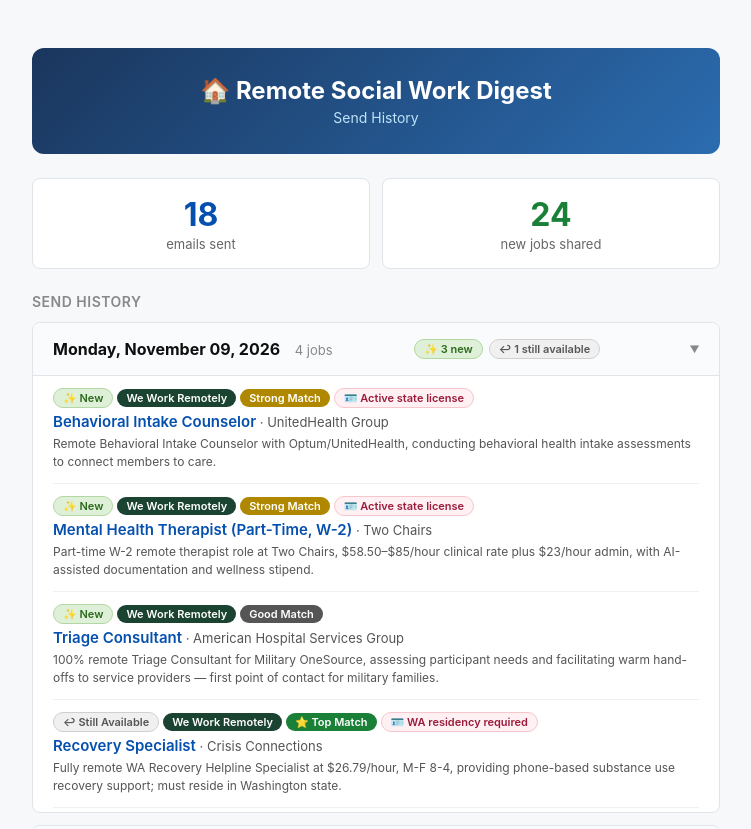
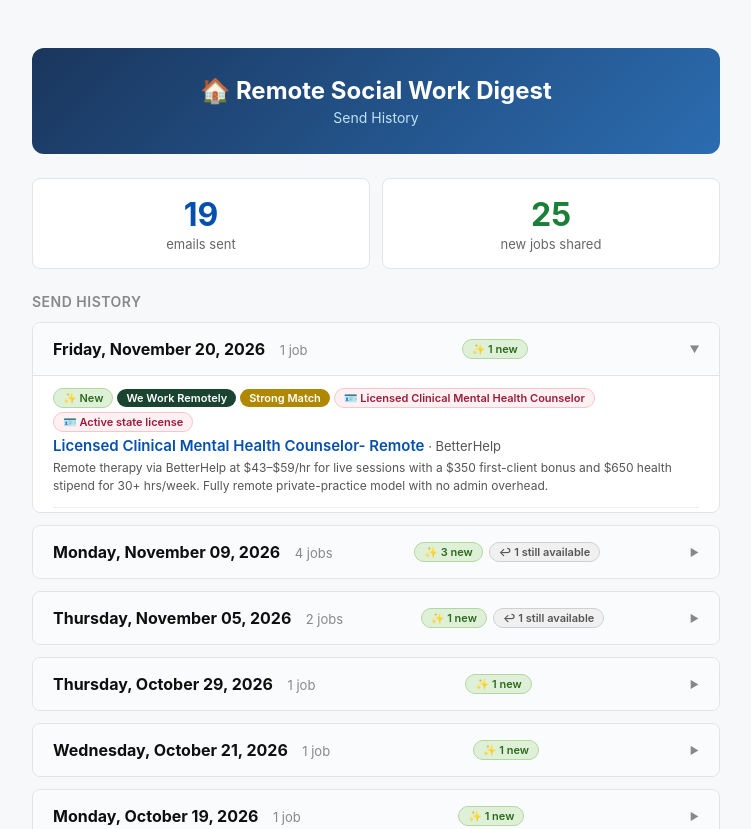
Before and after one commit to zachemw/job-board-agent, a plain HTML site: page docs/index.html in a window 1280 px wide. Shown: the top 829 px of the page, without its empty margins (264-1015 px from the left). Drawn offline with Linux system fonts and the light colour scheme.

Commit message:
chore: update digest history and dashboard [skip ci]

```diff
--- a/docs/index.html
+++ b/docs/index.html
@@ -43,12 +43,12 @@
   <div style="display:flex;gap:12px;margin-bottom:24px;flex-wrap:wrap">
     <div style="flex:1;min-width:140px;background:white;border:1px solid #e1e4e8;
                 border-radius:8px;padding:16px 20px;text-align:center">
-      <div style="font-size:32px;font-weight:700;color:#0550AE">18</div>
+      <div style="font-size:32px;font-weight:700;color:#0550AE">19</div>
       <div style="color:#666;font-size:13px;margin-top:2px">emails sent</div>
     </div>
     <div style="flex:1;min-width:140px;background:white;border:1px solid #e1e4e8;
                 border-radius:8px;padding:16px 20px;text-align:center">
-      <div style="font-size:32px;font-weight:700;color:#1a7f37">24</div>
+      <div style="font-size:32px;font-weight:700;color:#1a7f37">25</div>
       <div style="color:#666;font-size:13px;margin-top:2px">new jobs shared</div>
     </div>
   </div>
@@ -59,6 +59,33 @@
 
 
   <details open style="background:white;border:1px solid #e1e4e8;border-radius:8px;
+                              margin-bottom:12px;overflow:hidden">
+    <summary style="padding:16px 20px;cursor:pointer;list-style:none;
+                    display:flex;justify-content:space-between;align-items:center;
+                    user-select:none;background:#fafbfc">
+      <div>
+        <span style="font-weight:700;font-size:16px;color:#0f0f0f">Friday, November 20, 2026</span>
+        <span style="color:#888;font-size:13px;margin-left:10px">1 job</span>
+      </div>
+      <div style="display:flex;gap:6px;flex-wrap:wrap;justify-content:flex-end">
+        <span style="background:#dff0d8;color:#2d6a1e;border:1px solid #b2d7a0;padding:2px 9px;border-radius:12px;font-size:11px;font-weight:600;white-space:nowrap">✨ 1 new</span>
+      </div>
+    </summary>
+    <ul style="margin:0;padding:0 20px 4px 20px">
+
+    <li style="padding:12px 0;border-bottom:1px solid #f0f0f0;list-style:none">
+      <div style="display:flex;flex-wrap:wrap;gap:4px;align-items:center;margin-bottom:4px">
+        <span style="background:#dff0d8;color:#2d6a1e;border:1px solid #b2d7a0;padding:2px 9px;border-radius:12px;font-size:11px;font-weight:600;white-space:nowrap">✨ New</span>
+        <span style="background:#1B4332;color:white;padding:2px 9px;border-radius:12px;font-size:11px;font-weight:600;white-space:nowrap">We Work Remotely</span>
+        <span style="background:#b08800;color:white;padding:2px 9px;border-radius:12px;font-size:11px;font-weight:600;white-space:nowrap">Strong Match</span>
+        <span style="background:#fff0f3;color:#9b1c3a;border:1px solid #f5c6cb;padding:2px 9px;border-radius:12px;font-size:11px;font-weight:600;white-space:nowrap">🪪 Licensed Clinical Mental Health Counselor</span> <span style="background:#fff0f3;color:#9b1c3a;border:1px solid #f5c6cb;padding:2px 9px;border-radius:12px;font-size:11px;font-weight:600;white-space:nowrap">🪪 Active state license</span>
+      </div>
+      <div style="font-size:15px"><a href="https://weworkremotely.com/remote-jobs/betterhelp-licensed-clinical-mental-health-counselor-remote-1" target="_blank" rel="noopener" style="color:#0550AE;text-decoration:none;font-weight:600">Licensed Clinical Mental Health Counselor- Remote</a><span style="color:#555;font-size:13px"> &middot; BetterHelp</span></div>
+      <div style="color:#555;font-size:12px;margin-top:4px;line-height:1.5">Remote therapy via BetterHelp at $43–$59/hr for live sessions with a $350 first-client bonus and $650 health stipend for 30+ hrs/week. Fully remote private-practice model with no admin overhead.</div>
+    </li>
+    </ul>
+  </details>
+  <details style="background:white;border:1px solid #e1e4e8;border-radius:8px;
                               margin-bottom:12px;overflow:hidden">
     <summary style="padding:16px 20px;cursor:pointer;list-style:none;
                     display:flex;justify-content:space-between;align-items:center;
@@ -629,7 +656,7 @@
   <div style="text-align:center;padding:20px 0;margin-top:8px;
               border-top:1px solid #e1e4e8">
     <p style="margin:0;color:#aaa;font-size:11px">
-      Generated 2026-11-19 21:01 UTC
+      Generated 2026-11-20 20:48 UTC
     </p>
   </div>
 
--- a/sent_jobs.json
+++ b/sent_jobs.json
@@ -9,6 +9,7 @@
     "usajobs:CBSZ-13109326-27-AV": "2026-11-05",
     "wwr:https://weworkremotely.com/remote-jobs/unitedhealth-group-behavioral-intake-counselor": "2026-11-09",
     "wwr:https://weworkremotely.com/remote-jobs/two-chairs-mental-health-therapist-part-time-w-2": "2026-11-09",
-    "wwr:https://weworkremotely.com/remote-jobs/american-hospital-services-group-triage-consultant": "2026-11-09"
+    "wwr:https://weworkremotely.com/remote-jobs/american-hospital-services-group-triage-consultant": "2026-11-09",
+    "wwr:https://weworkremotely.com/remote-jobs/betterhelp-licensed-clinical-mental-health-counselor-remote-1": "2026-11-20"
   }
 }
```
Also changed, not shown: sent_jobs_log.json (+21 -0 lines).
